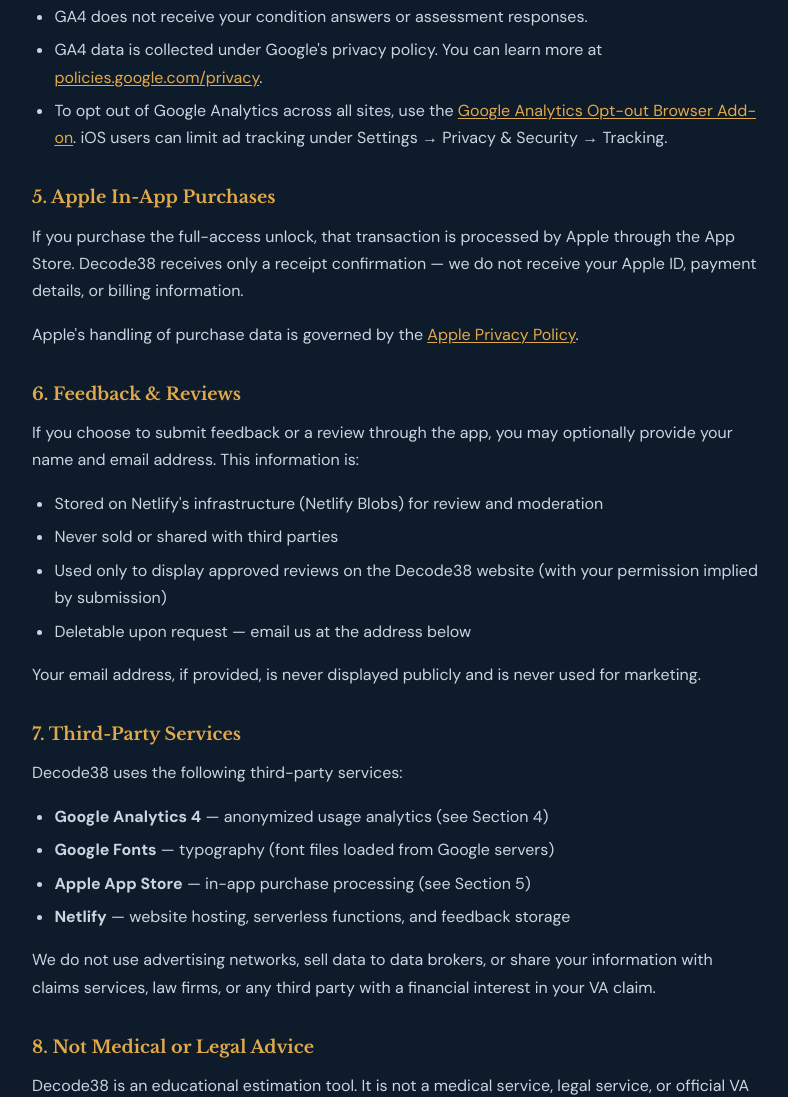
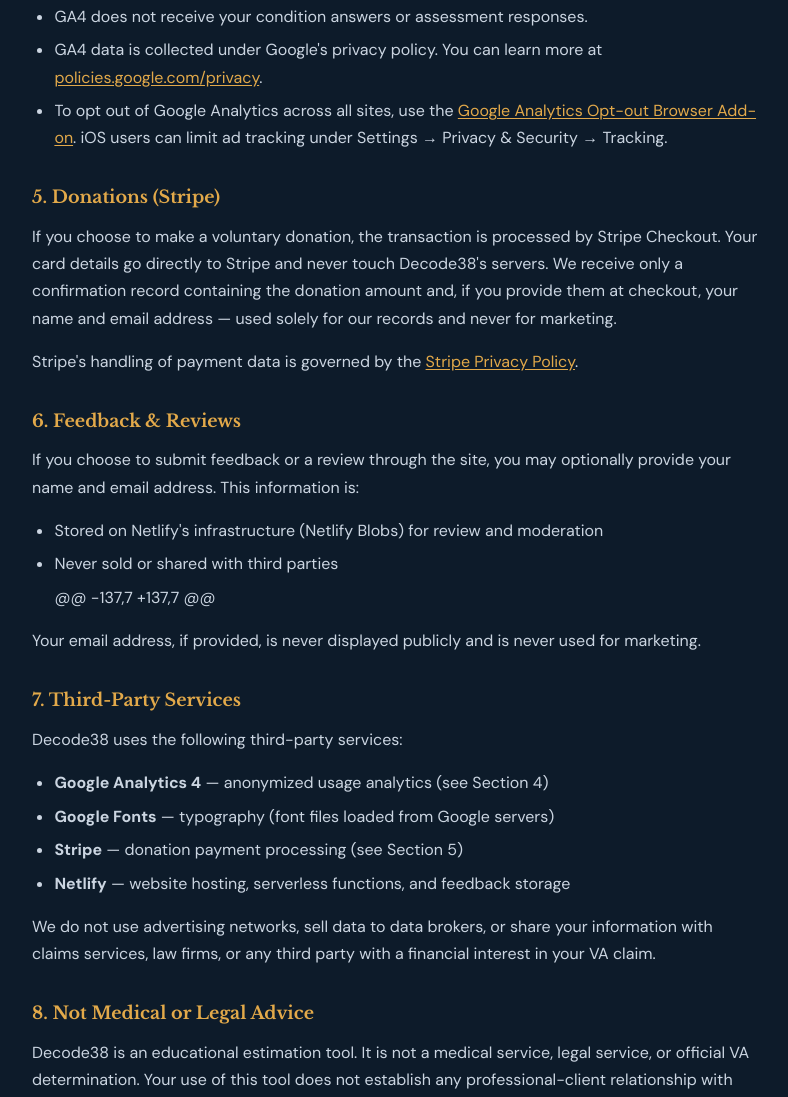
Before and after one commit to gatorpk31/Decode38, a website: page privacy.html in a window 1280 px wide. Shown: the part 1321-2418 px from the top of the page, without its empty margins (242-1030 px from the left). Drawn offline with nearby package versions, Linux system fonts and the light colour scheme.

Commit message:
Revise payment processing section for donations
Updated section on payment processing to reflect donations via Stripe instead of Apple In-App Purchases.

```diff
--- a/privacy.html
+++ b/privacy.html
@@ -118,17 +118,16 @@
     <li>To opt out of Google Analytics across all sites, use the <a href="https://tools.google.com/dlpage/gaoptout" target="_blank" rel="noopener">Google Analytics Opt-out Browser Add-on</a>. iOS users can limit ad tracking under Settings &rarr; Privacy &amp; Security &rarr; Tracking.</li>
   </ul>
 
-  <h2>5. Apple In-App Purchases</h2>
-  <p>If you purchase the full-access unlock, that transaction is processed by Apple through the App Store. Decode38 receives only a receipt confirmation — we do not receive your Apple ID, payment details, or billing information.</p>
-  <p>Apple's handling of purchase data is governed by the <a href="https://www.apple.com/legal/privacy/" target="_blank" rel="noopener">Apple Privacy Policy</a>.</p>
+  <h2>5. Donations (Stripe)</h2>
+  <p>If you choose to make a voluntary donation, the transaction is processed by Stripe Checkout. Your card details go directly to Stripe and never touch Decode38's servers. We receive only a confirmation record containing the donation amount and, if you provide them at checkout, your name and email address — used solely for our records and never for marketing.</p>
+  <p>Stripe's handling of payment data is governed by the <a href="https://stripe.com/privacy" target="_blank" rel="noopener">Stripe Privacy Policy</a>.</p>
 
   <h2>6. Feedback &amp; Reviews</h2>
-  <p>If you choose to submit feedback or a review through the app, you may optionally provide your name and email address. This information is:</p>
+  <p>If you choose to submit feedback or a review through the site, you may optionally provide your name and email address. This information is:</p>
   <ul>
     <li>Stored on Netlify's infrastructure (Netlify Blobs) for review and moderation</li>
-    <li>Never sold or shared with third parties</li>
-    <li>Used only to display approved reviews on the Decode38 website (with your permission implied by submission)</li>
-    <li>Deletable upon request — email us at the address below</li>
+     <li>Never sold or shared with third parties</li>
+@@ -137,7 +137,7 @@
   </ul>
   <p>Your email address, if provided, is never displayed publicly and is never used for marketing.</p>
 
@@ -137,7 +136,7 @@
   <ul>
     <li><strong>Google Analytics 4</strong> — anonymized usage analytics (see Section 4)</li>
     <li><strong>Google Fonts</strong> — typography (font files loaded from Google servers)</li>
-    <li><strong>Apple App Store</strong> — in-app purchase processing (see Section 5)</li>
+    <li><strong>Stripe</strong> — donation payment processing (see Section 5)</li>
     <li><strong>Netlify</strong> — website hosting, serverless functions, and feedback storage</li>
   </ul>
   <p>We do not use advertising networks, sell data to data brokers, or share your information with claims services, law firms, or any third party with a financial interest in your VA claim.</p>
```
